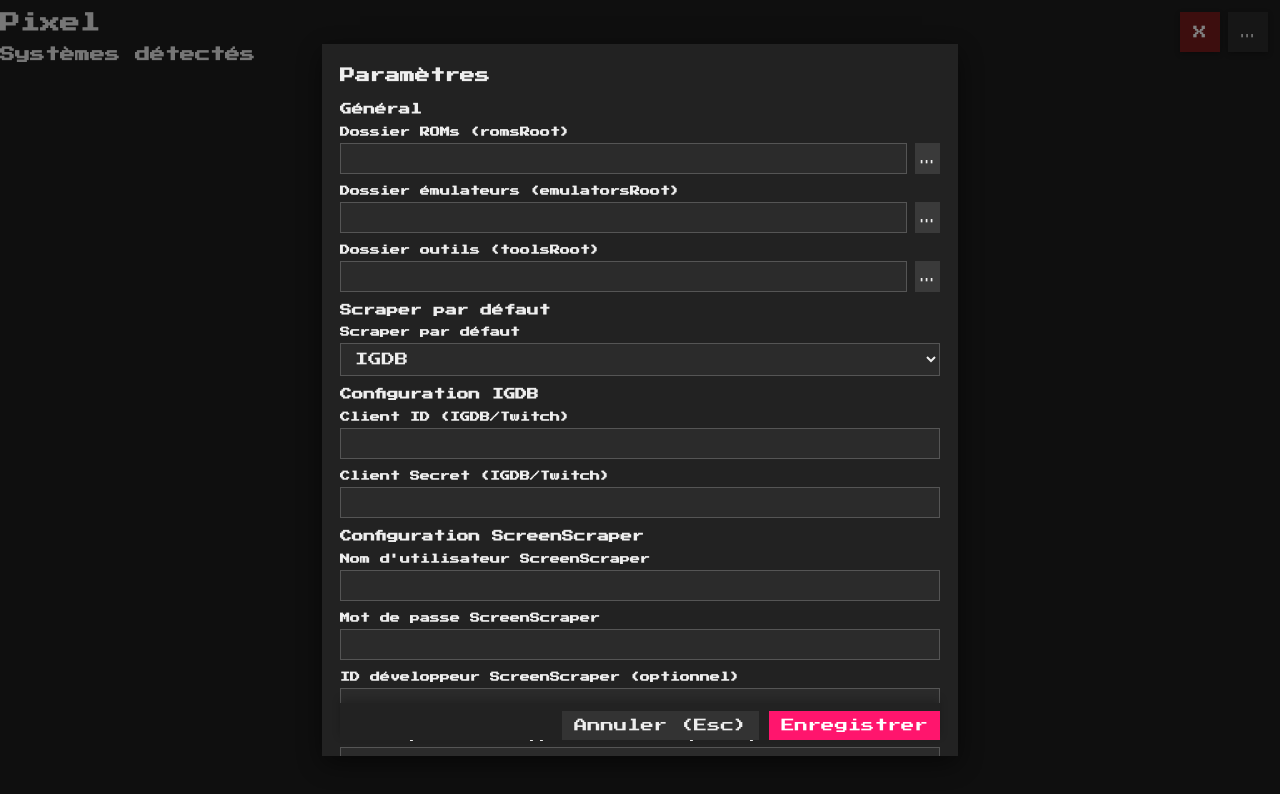
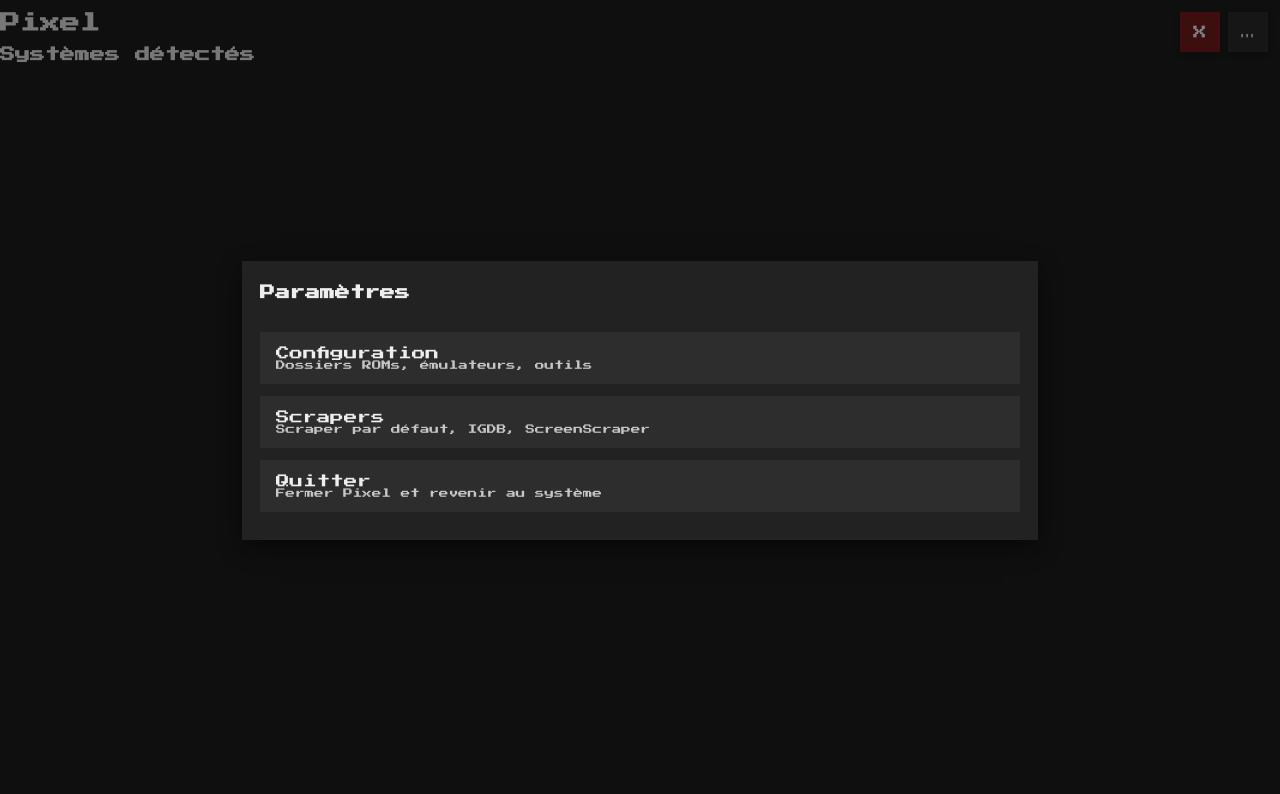
Before and after one commit to belugabox/pixel, a React (Vite) app: page / in a window 1280 px wide. Both pictures are taken after a click on the button "Paramètres". Shown: the top 794 px of the page. Built offline with nearby package versions, Linux system fonts and the light colour scheme.

Commit message:
feat: enhance settings modal with input navigation and submenu structure

```diff
--- a/src/index.css
+++ b/src/index.css
@@ -83,6 +83,32 @@
 .settings-btn:hover {
   background: #3a3a3a;
 }
+.settings-menu {
+  display: flex;
+  flex-direction: column;
+  gap: 12px;
+  padding: 12px 0;
+}
+.settings-menu .menu-item {
+  background: #2d2d2d;
+  color: #eee;
+  border: 0;
+  padding: 14px 16px;
+  text-align: left;
+  cursor: pointer;
+}
+.settings-menu .menu-title {
+  font-size: 0.85rem;
+}
+.settings-menu .menu-desc {
+  font-size: 0.6rem;
+  opacity: 0.8;
+}
+.settings-menu .menu-item:hover,
+.settings-menu .menu-item:focus-visible {
+  background: #3a3a3a;
+  outline: 2px solid #ff156d;
+}
 
 /* Quit button (top-right, next to settings) */
 .quit-btn {
@@ -119,7 +145,7 @@
   background: #222;
   color: #eee;
   border: 0;
-  width: min(600px, 92vw);
+  width: min(760px, 95vw);
   max-height: 85vh;
   overflow-y: auto;
   padding: 16px 18px;
@@ -146,6 +172,38 @@
   box-shadow: 0 -4px 8px rgba(0, 0, 0, 0.2);
 }
 
+/* Settings layout with vertical submenu */
+.settings-layout {
+  display: grid;
+  grid-template-columns: 200px 1fr;
+  gap: 16px;
+}
+.settings-sidebar {
+  display: flex;
+  flex-direction: column;
+  gap: 8px;
+}
+.settings-sidebar button {
+  background: #2d2d2d;
+  color: #eee;
+  border: 0;
+  padding: 10px 12px;
+  text-align: left;
+  cursor: pointer;
+}
+.settings-sidebar button:hover,
+.settings-sidebar button:focus {
+  background: #3a3a3a;
+  outline: none;
+}
+.settings-sidebar button.active {
+  background: #3a3a3a;
+  outline: 2px solid #ff156d;
+}
+.settings-content {
+  min-width: 0;
+}
+
 .form-row {
   display: flex;
   flex-direction: column;
@@ -161,6 +219,13 @@
   color: #eee;
   border: 1px solid #555;
   padding: 8px 10px;
+}
+
+.modal-content input:focus-visible,
+.modal-content select:focus-visible,
+.modal-content button:focus-visible {
+  outline: 2px solid #ff156d;
+  outline-offset: 2px;
 }
 
 .input-row {
@@ -197,6 +262,12 @@
 }
 .form-actions button:hover {
   filter: brightness(1.1);
+}
+.form-actions button:disabled,
+.form-actions .primary:disabled {
+  opacity: 0.5;
+  cursor: not-allowed;
+  filter: none;
 }
 
 /* Back button */
--- a/src/renderer/components/Roms.tsx
+++ b/src/renderer/components/Roms.tsx
@@ -27,6 +27,7 @@
     onBack,
     onOpenSettings: () => document.getElementById('settings-btn')?.click(),
     onQuit: () => document.getElementById('quit-btn')?.click(),
+    activeGuard: () => !document.getElementById('settings-modal'),
   });
 
   const downloadAllMetadata = async () => {
--- a/src/renderer/components/SettingsModal.tsx
+++ b/src/renderer/components/SettingsModal.tsx
@@ -1,4 +1,5 @@
-import React, { useEffect, useState } from 'react';
+import React, { useEffect, useMemo, useState } from 'react';
+import { useInputNavigation } from '../hooks/useInputNavigation';
 import type { UserConfig } from '../types';
 
 export function SettingsModal({ cfg, onClose, onSave }:
@@ -23,6 +24,102 @@
     }
   });
 
+  const [section, setSection] = useState<'menu' | 'configuration' | 'scrapers' | 'quitter'>('menu');
+
+  const normalize = (c: UserConfig | null) => ({
+    romsRoot: c?.romsRoot ?? '',
+    emulatorsRoot: c?.emulatorsRoot ?? '',
+    toolsRoot: c?.toolsRoot ?? '',
+    scrapers: {
+      default: c?.scrapers?.default ?? 'igdb',
+      igdb: {
+        clientId: c?.scrapers?.igdb?.clientId ?? '',
+        clientSecret: c?.scrapers?.igdb?.clientSecret ?? '',
+      },
+      screenscraper: {
+        ssid: c?.scrapers?.screenscraper?.ssid ?? '',
+        sspassword: c?.scrapers?.screenscraper?.sspassword ?? '',
+        devid: c?.scrapers?.screenscraper?.devid ?? '',
+        devpassword: c?.scrapers?.screenscraper?.devpassword ?? '',
+        softname: c?.scrapers?.screenscraper?.softname ?? 'pixel',
+      },
+    },
+  });
+
+  const isDirty = useMemo(() => {
+    try {
+      const a = JSON.stringify(normalize(cfg));
+      const b = JSON.stringify(normalize(local));
+      return a !== b;
+    } catch {
+      return true;
+    }
+  }, [cfg, local]);
+
+  // Keyboard/gamepad navigation for the menu screen
+  useInputNavigation({
+    itemSelector: section === 'menu' ? '#settings-menu .menu-item' : '#__none__',
+    scopeSelector: '.modal-content',
+    mode: 'grid',
+    onBack: () => onClose(),
+    activeGuard: () => {
+      // Active only when menu is visible
+      const menu = document.getElementById('settings-menu');
+      return !!menu && getComputedStyle(menu).display !== 'none';
+    },
+  });
+
+  // When inside a screen, map ESC/B to go back to the menu
+  useInputNavigation({
+    itemSelector: '#__none__',
+    scopeSelector: '.modal-content',
+    mode: 'row',
+    onBack: () => setSection('menu'),
+    activeGuard: () => section !== 'menu',
+  });
+
+  // Add navigation between controls for Configuration and Scrapers screens
+  useInputNavigation({
+    itemSelector: '.settings-content input, .settings-content select, .settings-content button',
+    scopeSelector: '.modal-content',
+    mode: 'list',
+    onBack: () => setSection('menu'),
+    activeGuard: () => section === 'configuration' || section === 'scrapers',
+  });
+
+  useEffect(() => {
+    if (section === 'menu') {
+      const first = document.querySelector<HTMLElement>('#settings-menu .menu-item');
+      first?.focus();
+    } else if (section === 'configuration' || section === 'scrapers') {
+      const firstField = document.querySelector<HTMLElement>('.settings-content input, .settings-content select, .settings-content button');
+      firstField?.focus();
+    }
+  }, [section]);
+
+  const handleModalKeyDown = (e: React.KeyboardEvent<HTMLDivElement>) => {
+    if (e.key === 'Escape') {
+      e.preventDefault();
+      e.stopPropagation();
+      if (section !== 'menu') setSection('menu');
+      else onClose();
+    }
+  };
+
+  // Capture ESC before the global document handler to avoid closing the modal
+  useEffect(() => {
+    const onKeyCapture = (evt: KeyboardEvent) => {
+      if (evt.key === 'Escape' && section !== 'menu') {
+        evt.preventDefault();
+        // Prevent other listeners (including App's) from handling this ESC
+        evt.stopPropagation();
+        setSection('menu');
+      }
+    };
+    window.addEventListener('keydown', onKeyCapture, { capture: true });
+    return () => window.removeEventListener('keydown', onKeyCapture, { capture: true } as AddEventListenerOptions);
+  }, [section]);
+
   useEffect(() => {
     setLocal({
       romsRoot: cfg?.romsRoot ?? '',
@@ -46,9 +143,32 @@
   }, [cfg]);
 
   return (
-    <div className="modal-content">
+  <div className="modal-content" onKeyDown={handleModalKeyDown}>
       <h2 id="settings-title">Paramètres</h2>
-      <form onSubmit={(e) => { e.preventDefault(); onSave(local); onClose(); }}>
+      {section === 'menu' && (
+        <div className="settings-menu" id="settings-menu">
+          <button className="menu-item" tabIndex={0} onClick={() => setSection('configuration')}>
+            <div className="menu-title">Configuration</div>
+            <div className="menu-desc">Dossiers ROMs, émulateurs, outils</div>
+          </button>
+          <button className="menu-item" tabIndex={0} onClick={() => setSection('scrapers')}>
+            <div className="menu-title">Scrapers</div>
+            <div className="menu-desc">Scraper par défaut, IGDB, ScreenScraper</div>
+          </button>
+          <button className="menu-item" tabIndex={0} onClick={() => window.app.quit()}>
+            <div className="menu-title">Quitter</div>
+            <div className="menu-desc">Fermer Pixel et revenir au système</div>
+          </button>
+        </div>
+      )}
+
+      {section !== 'menu' && (
+        <form className="settings-content" onSubmit={(e) => { e.preventDefault(); if (!isDirty) return; onSave(local); onClose(); }}>
+          <button type="button" className="secondary" onClick={() => setSection('menu')}>
+            ← Retour au menu
+          </button>
+        {section === 'configuration' && (
+          <>
             <h3>Général</h3>
             <div className="form-row">
               <label htmlFor="roms-root">Dossier ROMs (romsRoot)</label>
@@ -81,6 +201,12 @@
               </div>
             </div>
 
+            {/* Scraper par défaut déplacé dans Scrapers */}
+          </>
+        )}
+
+        {section === 'scrapers' && (
+          <>
             <h3>Scraper par défaut</h3>
             <div className="form-row">
               <label htmlFor="scraper-default">Scraper par défaut</label>
@@ -225,12 +351,30 @@
                 })}
               />
             </div>
+          </>
+        )}
+
+        {section === 'quitter' && (
+          <>
+            <h3>Quitter l'application</h3>
+            <p>Fermer Pixel et revenir au système.</p>
+            <div className="form-actions" style={{ justifyContent: 'flex-start' }}>
+              <button type="button" className="primary" onClick={() => window.app.quit()}>Quitter Pixel</button>
+            </div>
+          </>
+        )}
 
         <div className="form-actions">
-          <button type="button" onClick={onClose}>Annuler (Esc)</button>
-          <button type="submit" className="primary">Enregistrer</button>
+          <button
+            type="button"
+            onClick={() => setSection('menu')}
+          >
+            Annuler (Esc)
+          </button>
+          <button type="submit" className="primary" disabled={!isDirty}>Enregistrer</button>
         </div>
         </form>
+      )}
     </div>
   );
 }
--- a/src/renderer/components/Systems.tsx
+++ b/src/renderer/components/Systems.tsx
@@ -26,6 +26,7 @@
     mode: 'row',
     onOpenSettings: () => document.getElementById('settings-btn')?.click(),
     onQuit: () => document.getElementById('quit-btn')?.click(),
+    activeGuard: () => !document.getElementById('settings-modal'),
   });
 
   return (
```
Also changed, not shown: src/renderer/hooks/useInputNavigation.ts (+48 -5 lines). Lines whose indentation alone changed are shown as unchanged.
